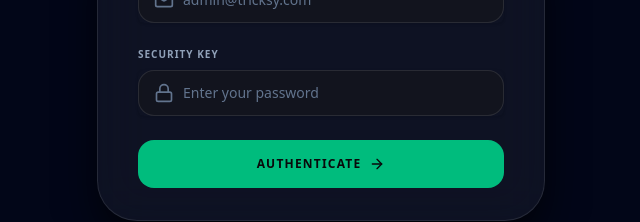
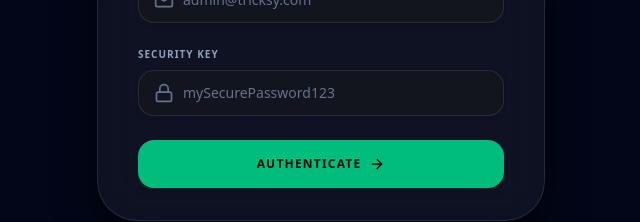
Before and after one commit to Luckysisodiya170/Trick-sy, a React (Vite) app: page /admin-login in a window 1280 px wide. Shown: the part 421-643 px from the top of the page, without its empty margins (319-959 px from the left). Built offline with nearby package versions, Linux system fonts and the light colour scheme.

Commit message:
small bug fix

```diff
--- a/src/admin/auth/AdminLogin.jsx
+++ b/src/admin/auth/AdminLogin.jsx
@@ -102,7 +102,7 @@ const AdminLogin = () => {
                   value={password}
                   onChange={(e) => setPassword(e.target.value)}
                   className="block w-full pl-11 pr-3 py-3 border border-white/10 rounded-2xl bg-zinc-900/50 text-white placeholder-slate-500 focus:ring-2 focus:ring-emerald-500 focus:border-emerald-500 sm:text-sm"
-                  placeholder="Enter your password"
+                  placeholder="mySecurePassword123"
                 />
               </div>
             </div>
```
